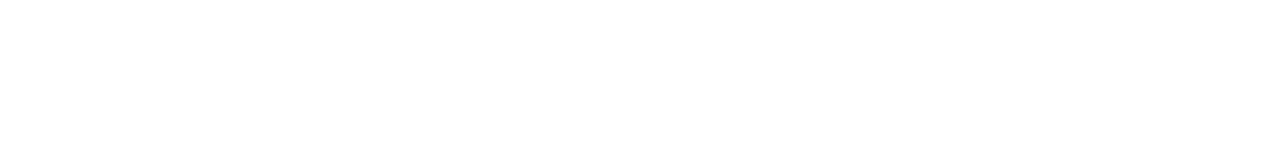
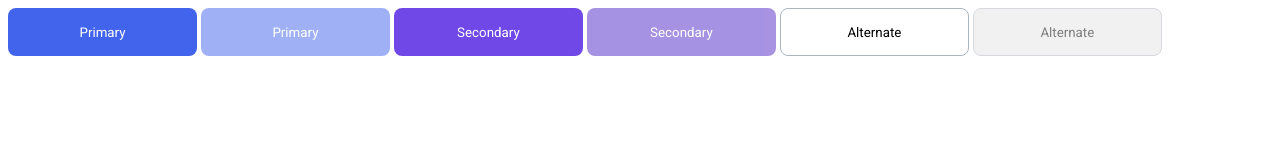
Before and after one commit to js-tasks-ru/htmlcss-20220519_ajfxer, a website: page 03-lection1/01-button/index.html in a window 1280 px wide. Drawn offline with Linux system fonts and the light colour scheme.

Commit message:
add buttons

```diff
--- a/03-lection1/01-button/button.css
+++ b/03-lection1/01-button/button.css
@@ -1 +1,63 @@
-/* Стилизация кнопки */
+.button{
+    width: 189px;
+    height: 48px;
+    border-radius: 8px;
+    border: none;
+    font-family: 'Roboto', sans-serif;
+    font-style: normal;
+    text-align: center;
+
+}
+
+.button_primary {
+    color: white;
+    background: #4263EB;
+}
+
+.button_primary:hover {
+    color: white;
+    background: #2342C0;
+}
+
+.button_primary:disabled {
+    color: white;
+    background: #4263EB;
+    opacity: 0.5;
+}
+
+
+.button_secondary {
+    color: white;
+    background: #7048E8;
+}
+
+.button_secondary:hover {
+    color: white;
+    background: #5028C6;
+}
+
+.button_secondary:disabled {
+    color: white;
+    background: #5028C6;
+    opacity: 0.5;
+}
+
+.button_alternate {
+    color: black;
+    background: white;
+    border: 1px solid #ACB5BD;
+}
+
+.button_alternate:hover {
+    color: black;
+    background: white;
+    border: 1px solid black;
+
+}
+
+.button_alternate:disabled {
+    color: black;
+    background: #E5E5E5;
+    border: 1px solid #ACB5BD;
+    opacity: 0.5;
+}
--- a/03-lection1/01-button/index.html
+++ b/03-lection1/01-button/index.html
@@ -5,6 +5,25 @@
         <link rel="stylesheet" href="../../assets/css/main.css">
         <link rel="stylesheet" href="./button.css">
     </head>
+
+    <button class="button button_primary">
+        Primary
+    </button>
+    <button disabled class="button button_primary">
+        Primary
+    </button>
+    <button class="button button_secondary">
+        Secondary
+    </button>
+    <button disabled class="button button_secondary">
+        Secondary
+    </button>
+    <button class="button button_alternate">
+        Alternate
+    </button>
+    <button disabled class="button button_alternate">
+        Alternate
+    </button>
     <body>
 
     </body>
```
